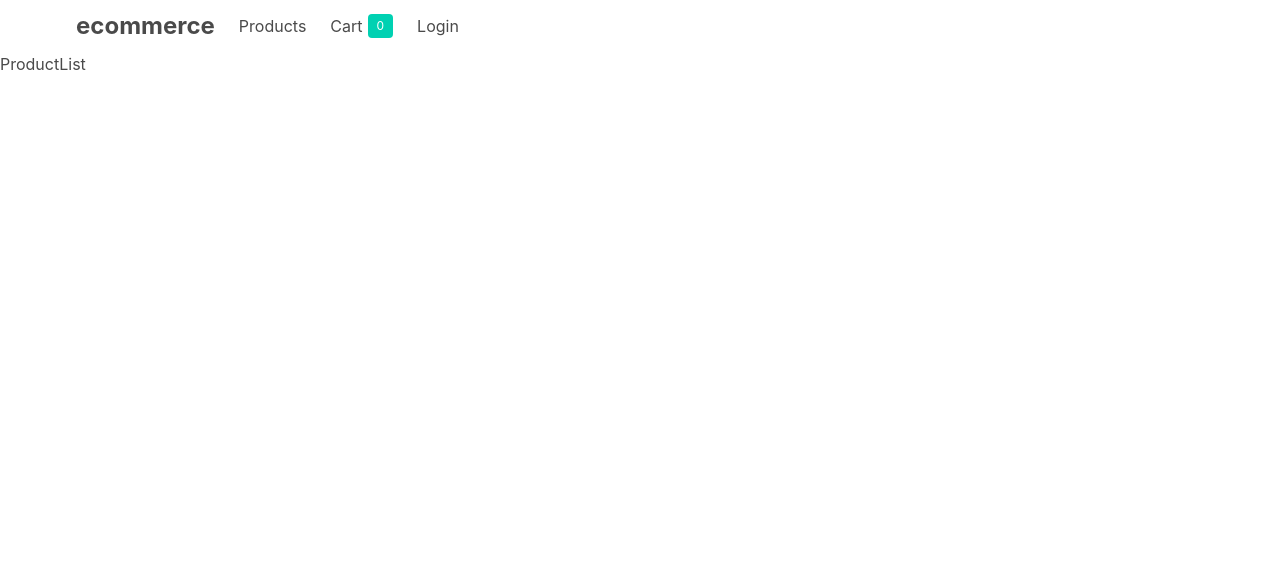
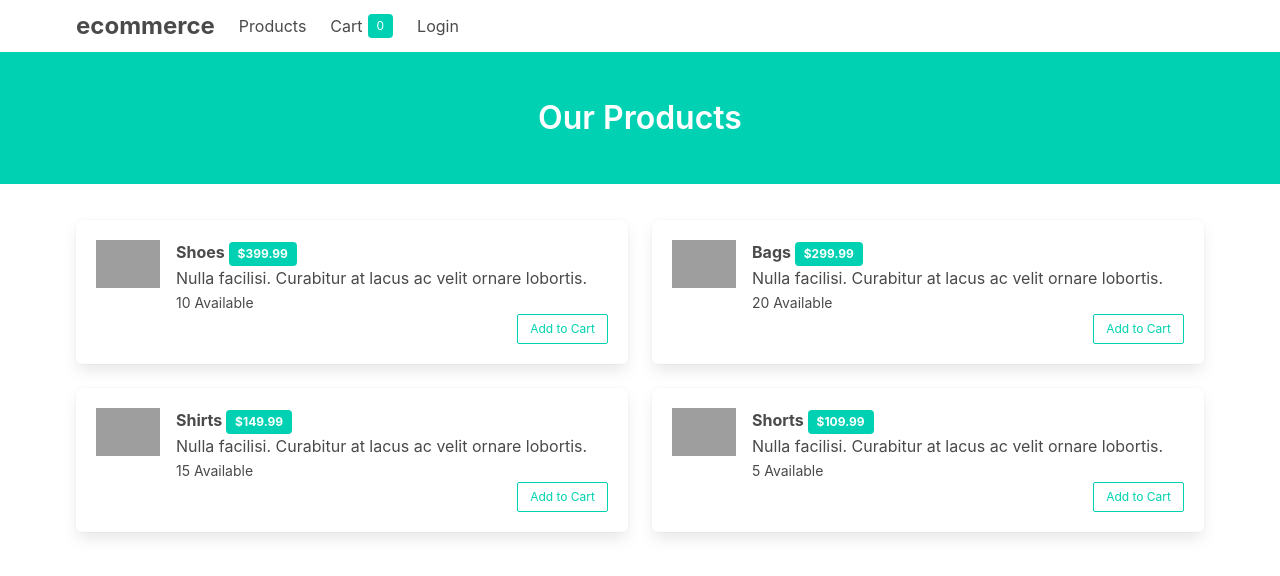
Before and after one commit to SarmadNaroo/React-Ecommerce-Site-Frontend, a React (Create React App) app in the folder e-commerce/: page / in a window 1280 px wide. Shown: the top 576 px of the page. Built offline with nearby package versions, Linux system fonts and the light colour scheme; data requests are answered from the project's data file; grey boxes are pictures that could not be loaded.

Commit message:
productitems component added

```diff
--- a/e-commerce/src/App.js
+++ b/e-commerce/src/App.js
@@ -11,10 +11,12 @@ import ProductList from './components/ProductList';
 import Context from "./Context";
 
 export default class App extends Component {
-  componentDidMount() {
+
+  async componentDidMount() {
     let user = localStorage.getItem("user");
+    const products = await axios.get('http://localhost:3001/products');
     user = user ? JSON.parse(user) : null;
-    this.setState({ user });
+    this.setState({ user,  products: products.data });
   }
 
   login = async (email, password) => {
--- /dev/null
+++ b/e-commerce/src/components/ProductItem.js
@@ -0,0 +1,49 @@
+import React from "react";
+
+const ProductItem = props => {
+  const { product } = props;
+  return (
+    <div className=" column is-half">
+      <div className="box">
+        <div className="media">
+          <div className="media-left">
+            <figure className="image is-64x64">
+              <img
+                src="https://bulma.io/images/placeholders/128x128.png"
+                alt={product.shortDesc}
+              />
+            </figure>
+          </div>
+          <div className="media-content">
+            <b style={{ textTransform: "capitalize" }}>
+              {product.name}{" "}
+              <span className="tag is-primary">${product.price}</span>
+            </b>
+            <div>{product.shortDesc}</div>
+            {product.stock > 0 ? (
+              <small>{product.stock + " Available"}</small>
+            ) : (
+              <small className="has-text-danger">Out Of Stock</small>
+            )}
+            <div className="is-clearfix">
+              <button
+                className="button is-small is-outlined is-primary   is-pulled-right"
+                onClick={() =>
+                  props.addToCart({
+                    id: product.name,
+                    product,
+                    amount: 1
+                  })
+                }
+              >
+                Add to Cart
+              </button>
+            </div>
+          </div>
+        </div>
+      </div>
+    </div>
+  );
+};
+
+export default ProductItem;
--- a/e-commerce/src/components/ProductList.js
+++ b/e-commerce/src/components/ProductList.js
@@ -1,5 +1,39 @@
 import React from "react";
+import ProductItem from "./ProductItem";
+import withContext from "../withContext";
 
-export default function ProductList() {
-  return <>ProductList</>
-}
+const ProductList = props => {
+  const { products } = props.context;
+
+  return (
+    <>
+      <div className="hero is-primary">
+        <div className="hero-body container">
+          <h4 className="title">Our Products</h4>
+        </div>
+      </div>
+      <br />
+      <div className="container">
+        <div className="column columns is-multiline">
+          {products && products.length ? (
+            products.map((product, index) => (
+              <ProductItem
+                product={product}
+                key={index}
+                addToCart={props.context.addToCart}
+              />
+            ))
+          ) : (
+            <div className="column">
+              <span className="title has-text-grey-light">
+                No products found!
+              </span>
+            </div>
+          )}
+        </div>
+      </div>
+    </>
+  );
+};
+
+export default withContext(ProductList);
```
